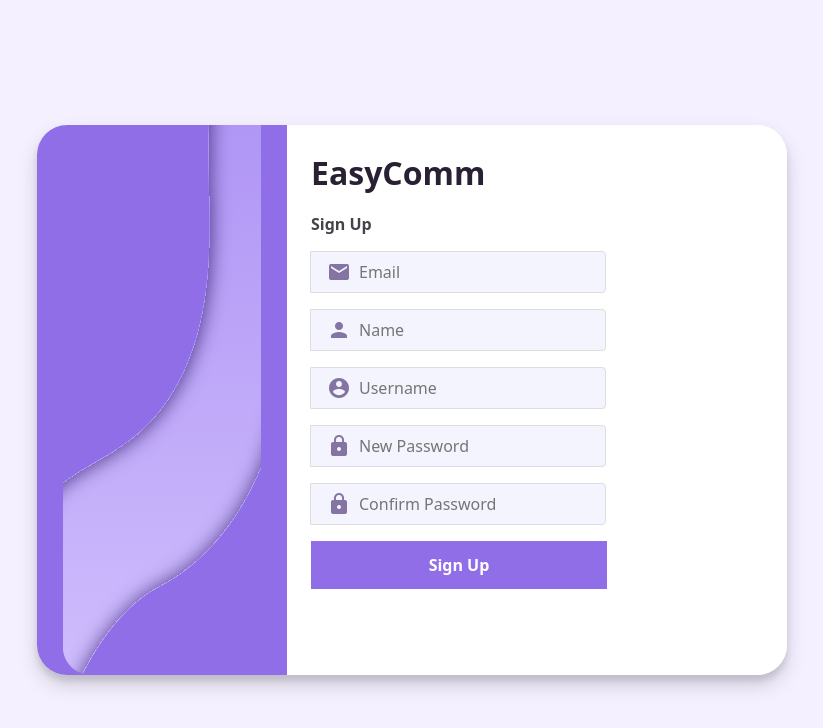
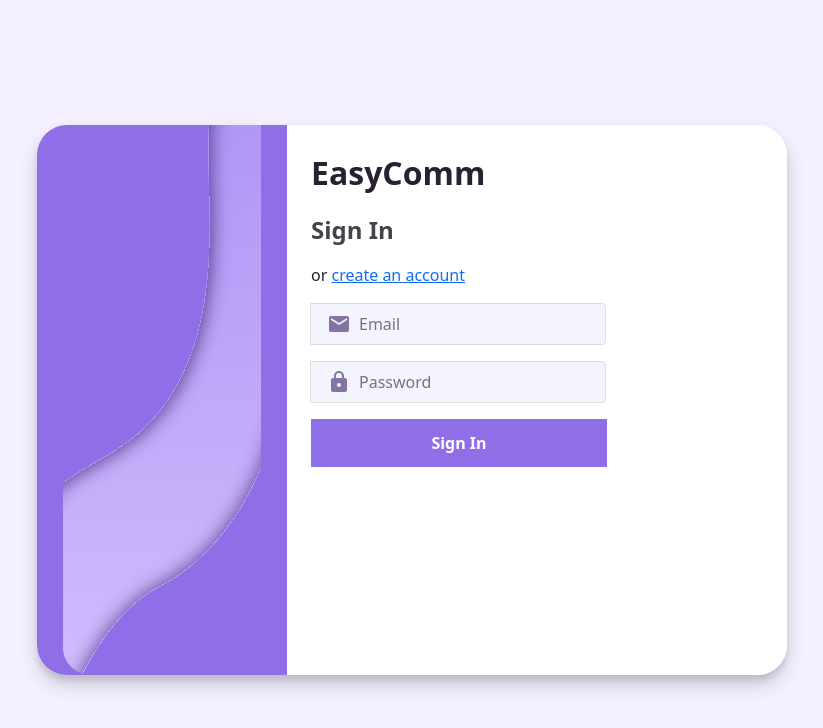
Before and after one commit to GIMS-P1-2024-1/frontend, a React (Create React App) app in the folder easy-comm/: page / in a window 1280 px wide. Shown: the top 728 px of the page, without its empty margins (228-1051 px from the left). Built offline with nearby package versions, Linux system fonts and the light colour scheme.

Commit message:
implementação da tela sign in

```diff
--- a/easy-comm/package.json
+++ b/easy-comm/package.json
@@ -6,10 +6,12 @@
     "@testing-library/jest-dom": "^5.17.0",
     "@testing-library/react": "^13.4.0",
     "@testing-library/user-event": "^13.5.0",
+    "bootstrap": "^5.3.3",
     "react": "^18.3.1",
     "react-bootstrap": "^2.10.4",
     "react-dom": "^18.3.1",
     "react-icons": "^5.3.0",
+    "react-router-dom": "^6.26.1",
     "react-scripts": "5.0.1",
     "web-vitals": "^2.1.4"
   },
--- a/easy-comm/src/App.js
+++ b/easy-comm/src/App.js
@@ -1,11 +1,19 @@
 import React from 'react';
-import SignUpForm from './features/auth/components/SingUpForm';
+import { BrowserRouter as Router, Route, Routes } from 'react-router-dom';
+import SignInForm from './features/auth/components/SignInForm';
+import SignUpForm from './features/auth/components/SignUpForm';
 
 function App() {
     return (
-        <div className="App">
-            <SignUpForm />
-        </div>
+        <Router>
+            <Routes>
+                {/* Rota para a página de login (inicial) */}
+                <Route path="/" element={<SignInForm />} />
+
+                {/* Rota para a página de inscrição */}
+                <Route path="/signup" element={<SignUpForm />} />
+            </Routes>
+        </Router>
     );
 }
 
--- a/easy-comm/src/features/auth/components/SingUpForm.css
+++ b/easy-comm/src/features/auth/components/Form.css
@@ -1,4 +1,4 @@
-.signup-container {
+.form-container {
     display: flex;
     justify-content: center;
     align-items: center;
@@ -6,30 +6,27 @@
     background-color: #F4F0FF;
 }
 
-.signup-wrapper {
+.form-wrapper {
     display: flex;
     max-width: 750px;
     height: 550px;
     border-radius: 30px;
     overflow: hidden;
-
-    /* Sombra ajustada para maior elevação */
     box-shadow: 0px 10px 20px rgba(0, 0, 0, 0.15), 0px 6px 6px rgba(0, 0, 0, 0.1);
-
     background-color: #ffffff;
 }
 
-.signup-decorative-side {
+.decorative-side {
     display: none;
     background-color: #906EE8;
 }
 
-.signup-decorative-side svg {
+.decorative-side svg {
     width: 100%;
     height: 100%;
 }
 
-.signup-form {
+.form {
     padding: 24px;
     display: flex;
     flex-direction: column;
@@ -38,7 +35,7 @@
     width: calc(100% - 250px);
 }
 
-.signup-form h2 {
+.form h2 {
     font-size: 32px;
     font-weight: bold;
     margin-bottom: 16px;
@@ -46,16 +43,9 @@
     line-height: 1.5;
 }
 
-.signup-form h3 {
+.form h3,
+.form h4 {
     font-size: 24px;
-    font-weight: 600;
-    margin-bottom: 16px;
-    color: #45434A;
-    line-height: 1.4;
-}
-
-.signup-form h4 {
-    font-size: 16px;
     font-weight: 600;
     margin-bottom: 16px;
     color: #45434A;
@@ -77,7 +67,6 @@
     font-size: 24px;
 }
 
-
 .input-group input {
     width: 100%;
     padding: 8px 16px 8px 48px;
@@ -96,8 +85,6 @@ button {
     border-radius: 16px;
     cursor: pointer;
     text-align: center;
-    align-content: flex-end;
-    align-items: flex-end;
     margin-top: 16px;
     font-size: 16px;
     font-weight: bold;
@@ -109,18 +96,18 @@ button:hover {
 }
 
 @media screen and (min-width: 768px) {
-    .signup-decorative-side {
+    .decorative-side {
         display: block;
         width: 250px;
         height: 100%;
     }
 
-    .signup-wrapper {
+    .form-wrapper {
         width: 750px;
         height: 550px;
     }
 
-    .signup-form {
+    .form {
         width: calc(100% - 250px);
     }
 }
--- /dev/null
+++ b/easy-comm/src/features/auth/components/SignInForm.js
@@ -0,0 +1,34 @@
+import React from 'react';
+import { Link } from 'react-router-dom'; // Importando o Link do React Router
+import './Form.css';
+import { ReactComponent as Art } from '../assets/Art.svg';
+
+const SignInForm = () => {
+    return (
+        <div className="form-container">
+            <div className="form-wrapper">
+                <div className="decorative-side">
+                    <Art />
+                </div>
+                <div className="form">
+                    <h2>EasyComm</h2>
+                    <h4>Sign In</h4>
+                    <p>or <Link to="/signup">create an account</Link></p>
+                    <form>
+                        <div className="input-group">
+                            <i className="material-icons">email</i>
+                            <input type="email" placeholder="Email" required />
+                        </div>
+                        <div className="input-group">
+                            <i className="material-icons">lock</i>
+                            <input type="password" placeholder="Password" required />
+                        </div>
+                        <button type="submit">Sign In</button>
+                    </form>
+                </div>
+            </div>
+        </div>
+    );
+};
+
+export default SignInForm;
--- a/easy-comm/src/features/auth/components/SingUpForm.js
+++ b/easy-comm/src/features/auth/components/SignUpForm.js
@@ -1,15 +1,15 @@
 import React from 'react';
-import './SingUpForm.css';
-import { ReactComponent as Art } from '../assets/Art.svg'; // Import the SVG as a React component
+import './Form.css';
+import { ReactComponent as Art } from '../assets/Art.svg';
 
-const SignUp = () => {
+const SignUpForm = () => {
     return (
-        <div className="signup-container">
-            <div className="signup-wrapper">
-                <div className="signup-decorative-side">
+        <div className="form-container">
+            <div className="form-wrapper">
+                <div className="decorative-side">
                     <Art />
                 </div>
-                <div className="signup-form">
+                <div className="form">
                     <h2>EasyComm</h2>
                     <h4>Sign Up</h4>
                     <form>
@@ -41,4 +41,4 @@ const SignUp = () => {
     );
 };
 
-export default SignUp;
+export default SignUpForm;
```
Also changed, not shown: 1 other file (tests, documents, lock files or other folders).
